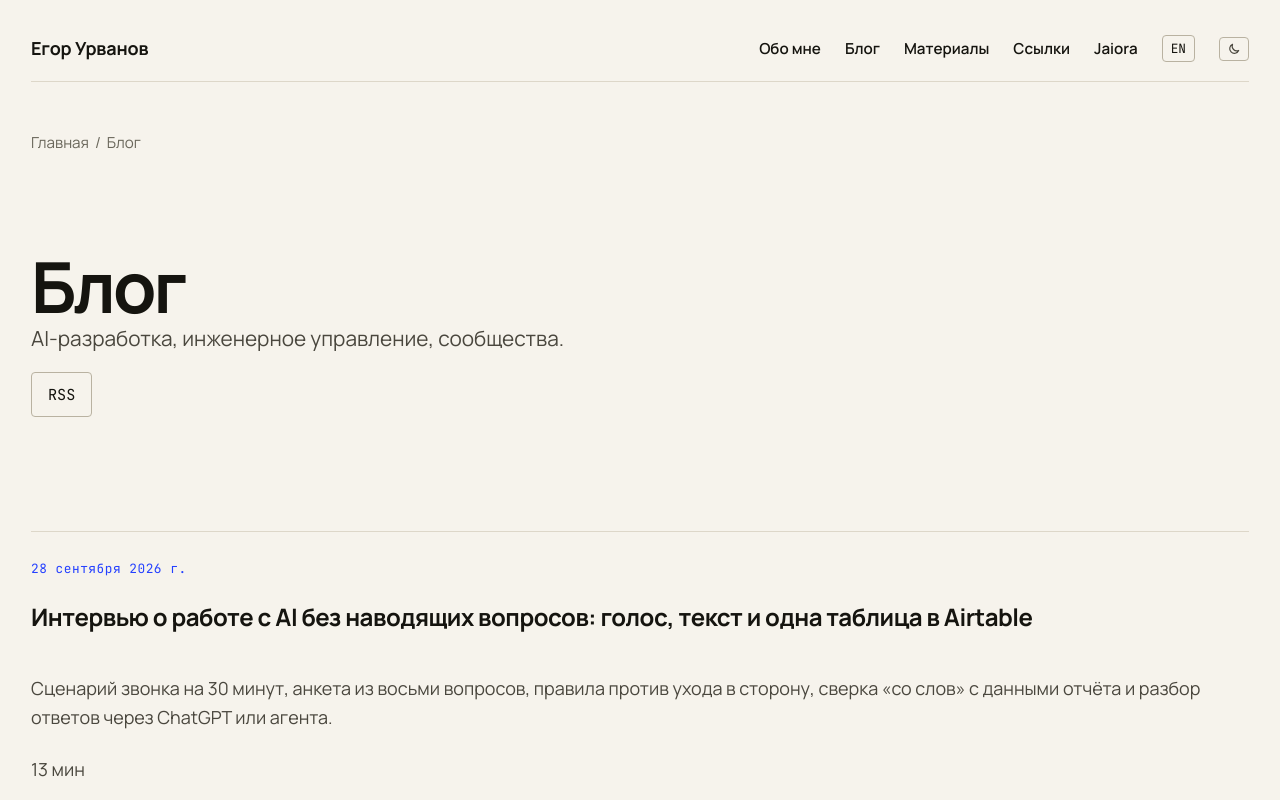
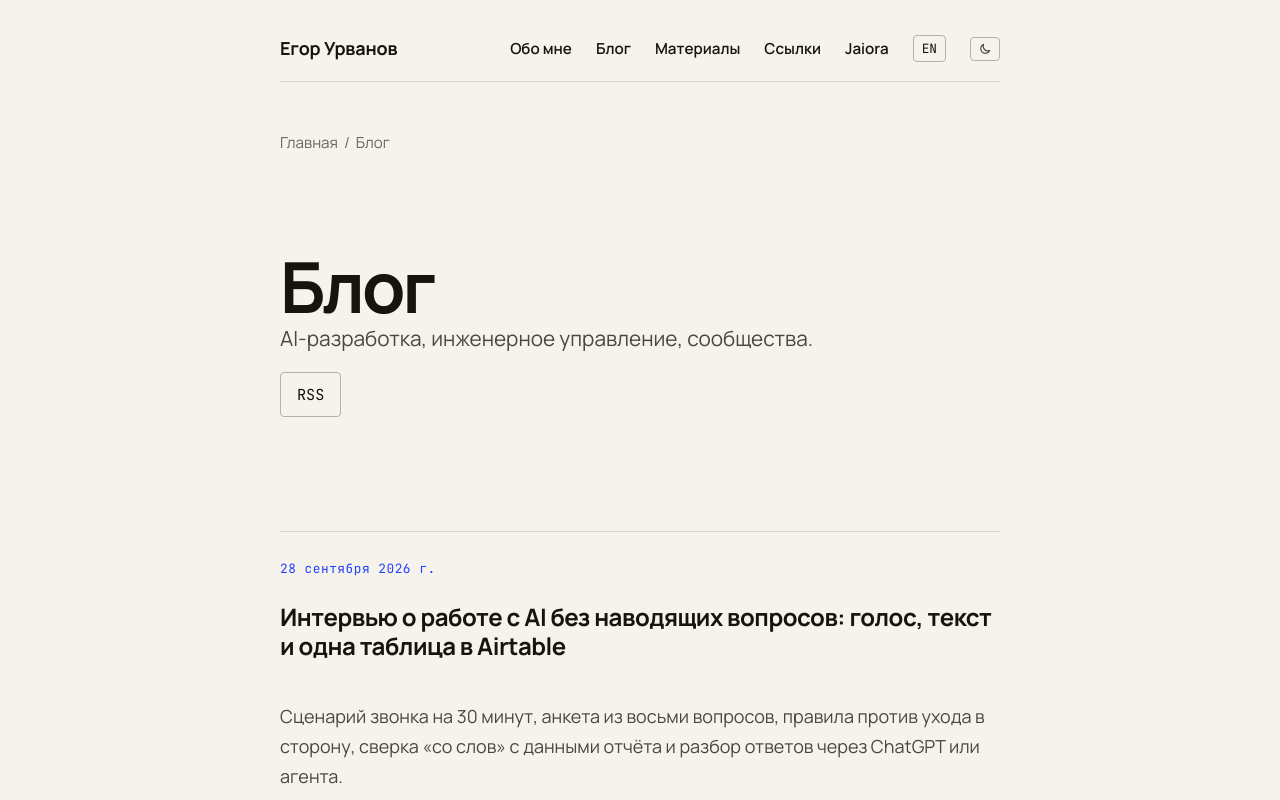
Before and after one commit to esurvanov/urvanov.com, a React (Vite) app: page /blog in a window 1280 px wide. Shown: the top 800 px of the page. Built offline with nearby package versions, Linux system fonts and the light colour scheme.

Commit message:
Лента блога — снова обычной ширины
Co-Authored-By: Claude Opus 5.5 <noreply@anthropic.com>

```diff
--- a/src/components/BlogView.tsx
+++ b/src/components/BlogView.tsx
@@ -8,7 +8,7 @@ export default function BlogView() {
   const { lang, t, to } = useT()
   const posts = postsFor(lang)
   return (
-    <Page className="s-wide">
+    <Page>
       <Crumbs items={[{ to: to('/'), label: t({ ru: 'Главная', en: 'Home' }) }, { label: t({ ru: 'Блог', en: 'Blog' }) }]} />
       <header>
         <h1 className="s-page-title">{t({ ru: 'Блог', en: 'Blog' })}</h1>
```
